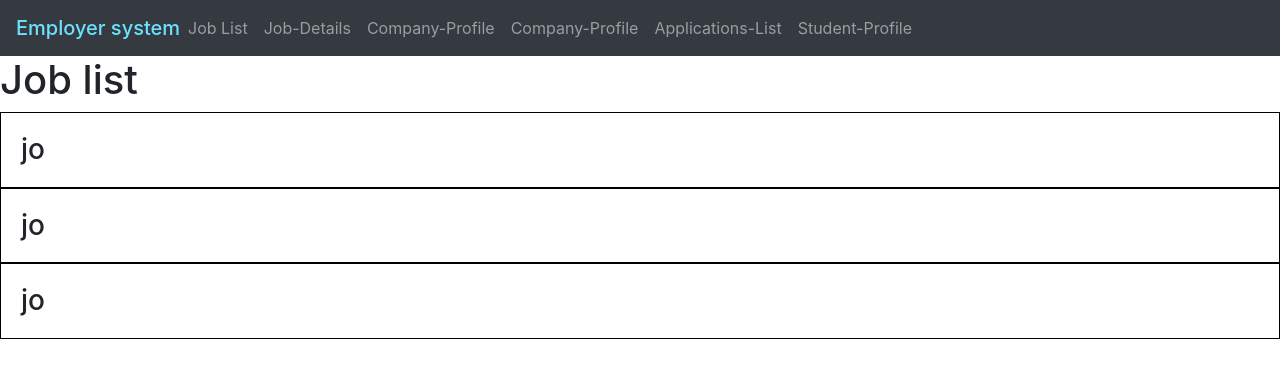
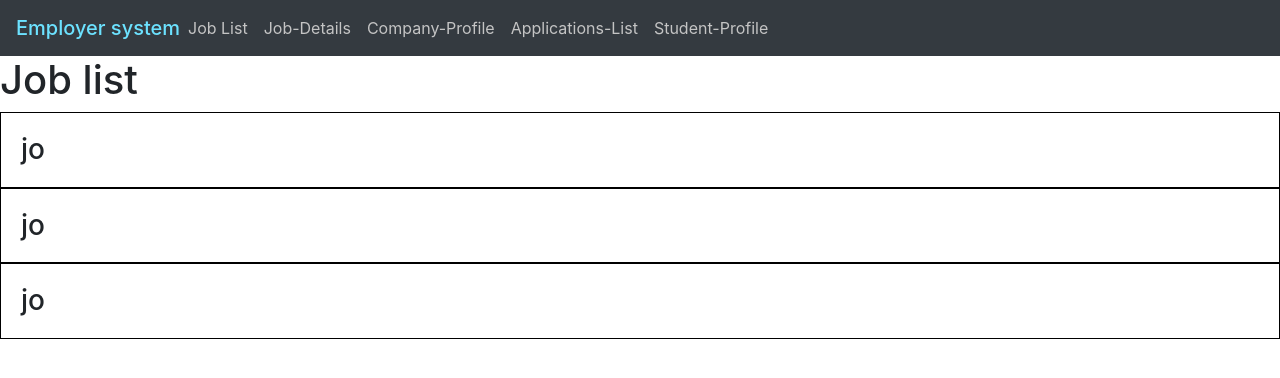
Before and after one commit to ProDigi-Developement/Web-Advanced-Course-Project, a plain HTML site: page index.html in a window 1280 px wide. Drawn offline with nearby package versions, Linux system fonts and the light colour scheme.

Commit message:
Fixed the navbar color

```diff
--- a/index.html
+++ b/index.html
@@ -31,26 +31,22 @@
       <div class="collapse navbar-collapse" id="navbarSupportedContent">
         <ul class="navbar-nav mr-auto">
           <li class="nav-item">
-            <a class="nav-link" href="#" v-on:click="setPage('job-list')">Job List</a>
+            <a class="nav-linked" href="#" v-on:click="setPage('job-list')">Job List</a>
           </li>
           <li class="nav-item">
-            <a class="nav-link" href="#" v-on:click="setPage('job-details')">Job-Details</a>
+            <a class="nav-linked" href="#" v-on:click="setPage('job-details')">Job-Details</a>
           </li>
 
           <li class="nav-item">
-            <a class="nav-link" href="#" v-on:click="setPage('company-profile')">Company-Profile</a>
+            <a class="nav-linked" href="#" v-on:click="setPage('company-profile')">Company-Profile</a>
           </li>
 
           <li class="nav-item">
-            <a class="nav-link" href="#" v-on:click="setPage('company-profile')">Company-Profile</a>
+            <a class="nav-linked" href="#" v-on:click="setPage('applications-list')">Applications-List</a>
           </li>
 
           <li class="nav-item">
-            <a class="nav-link" href="#" v-on:click="setPage('applications-list')">Applications-List</a>
-          </li>
-
-          <li class="nav-item">
-            <a class="nav-link" href="#" v-on:click="setPage('student-profile')">Student-Profile</a>
+            <a class="nav-linked" href="#" v-on:click="setPage('student-profile')">Student-Profile</a>
           </li>
 
         </ul>
@@ -190,6 +186,7 @@
   <!-- Optional JavaScript -->
   <!-- jQuery first, then Popper.js, then Bootstrap JS -->
   <script src="./index.js"></script>
+  <script src="./comany-profile.js"></script>
   <script src="https://code.jquery.com/jquery-3.2.1.slim.min.js" integrity="sha384-KJ3o2DKtIkvYIK3UENzmM7KCkRr/rE9/Qpg6aAZGJwFDMVNA/GpGFF93hXpG5KkN"
     crossorigin="anonymous"></script>
   <script src="https://cdnjs.cloudflare.com/ajax/libs/popper.js/1.12.9/umd/popper.min.js" integrity="sha384-ApNbgh9B+Y1QKtv3Rn7W3mgPxhU9K/ScQsAP7hUibX39j7fakFPskvXusvfa0b4Q"
--- a/styles.css
+++ b/styles.css
@@ -23,7 +23,15 @@
   margin: 0;
 }
 
-.nav-link:visited,
-.nav-link:hover{
-color: #ffffff;
+.nav-linked{
+ padding:8px;
+ color: #c4c4c4;
+ display: block;
+ text-decoration: none;
 }
+
+.nav-linked:hover,
+.nav-linked:active{
+  text-decoration: none;
+  color: #ffffff;
+}
```
Also changed, not shown: comany-profile.js (added).
